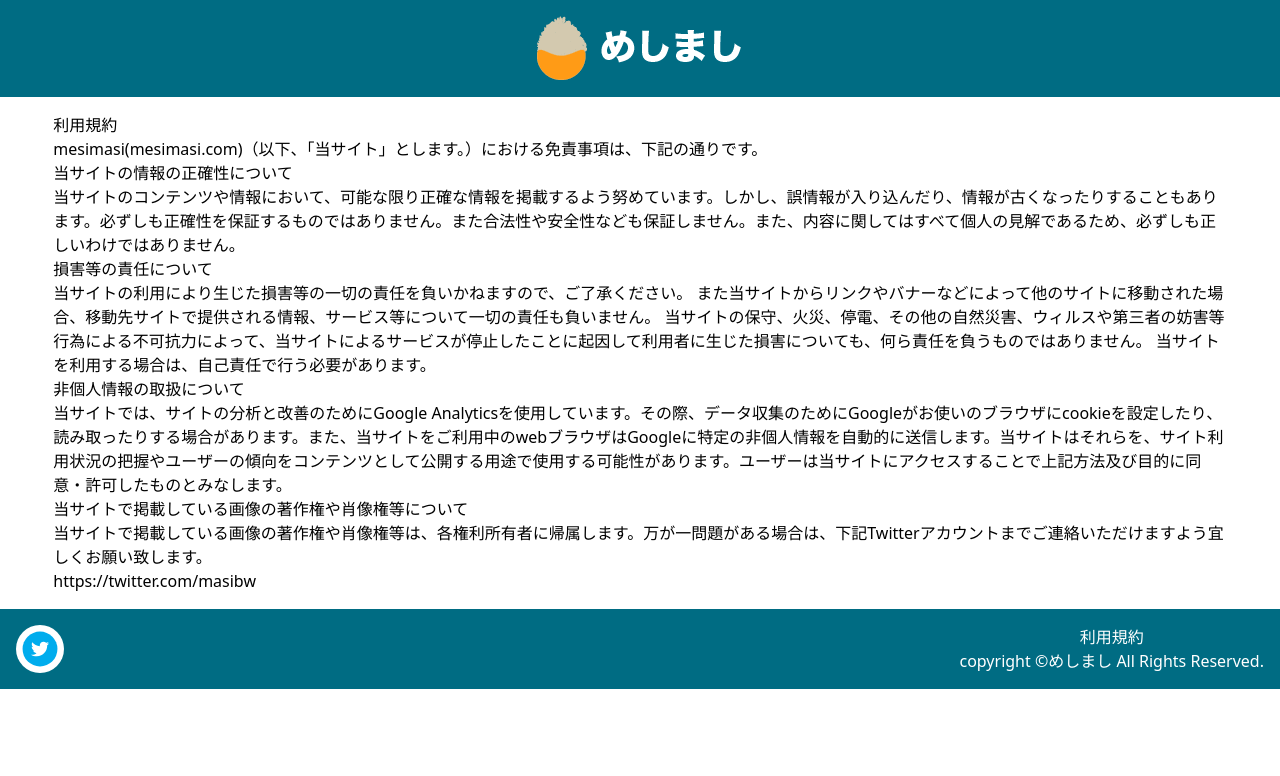
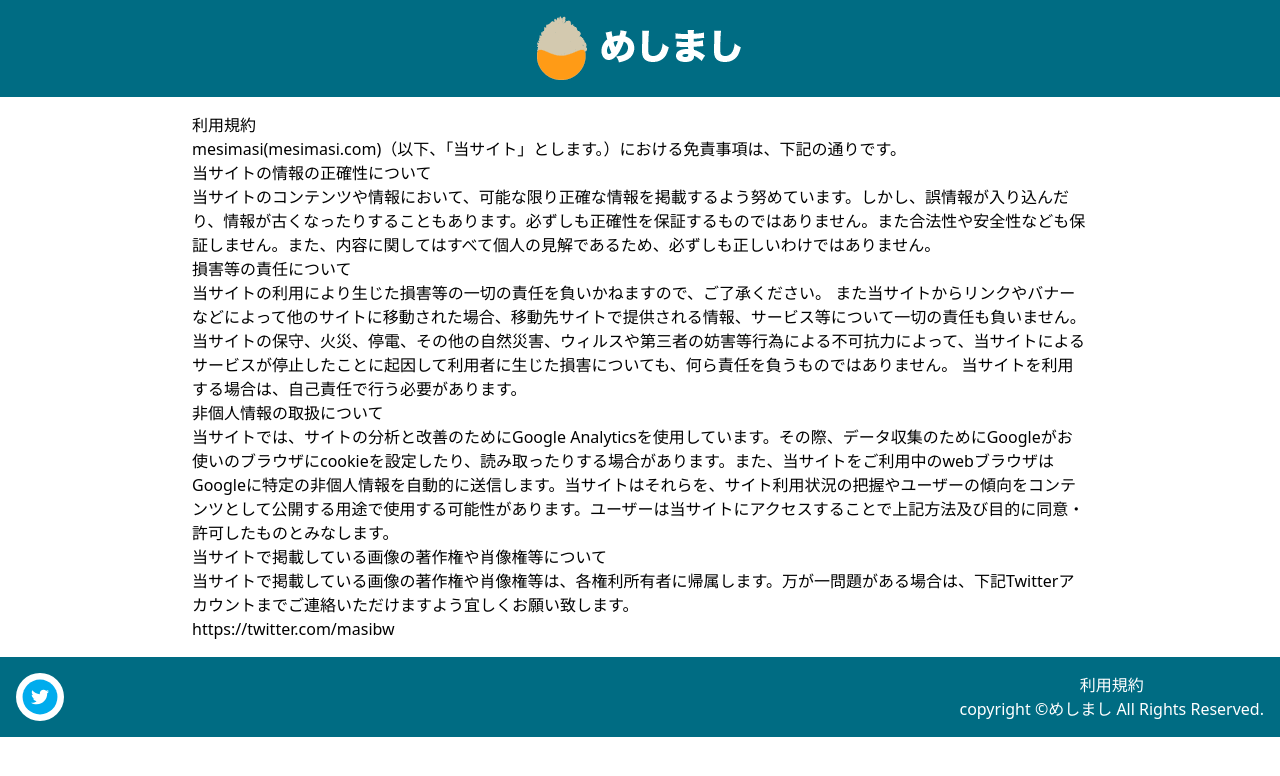
Before and after one commit to masibw/blog-front, a Next.js app: page /terms in a window 1280 px wide. Shown: the top 776 px of the page. Built offline with nearby package versions, Linux system fonts and the light colour scheme; what @tailwindcss/typography would draw is missing.

Commit message:
Fix max size (#59)

```diff
--- a/src/pages/posts/[permalink].tsx
+++ b/src/pages/posts/[permalink].tsx
@@ -88,7 +88,7 @@ const Home: FC<{post: Post}> = ({post}) => {
                       ? `投稿が存在しません`
                       : post.content,
                   }}
-                  className="prose md:prose-lg"
+                  className="prose md:prose-lg max-w-4xl"
                 />
               </div>
               <ShareButtons />
--- a/src/pages/terms.tsx
+++ b/src/pages/terms.tsx
@@ -1,7 +1,7 @@
 import React, { FC } from 'react';
 
 const Terms: FC = () => (
-  <div className="prose m-auto my-4 w-11/12">
+  <div className="prose m-auto my-4 w-11/12 max-w-4xl">
     <h1>利用規約</h1>
     <p>
       mesimasi(mesimasi.com)（以下、「当サイト」とします。）における免責事項は、下記の通りです。
```
